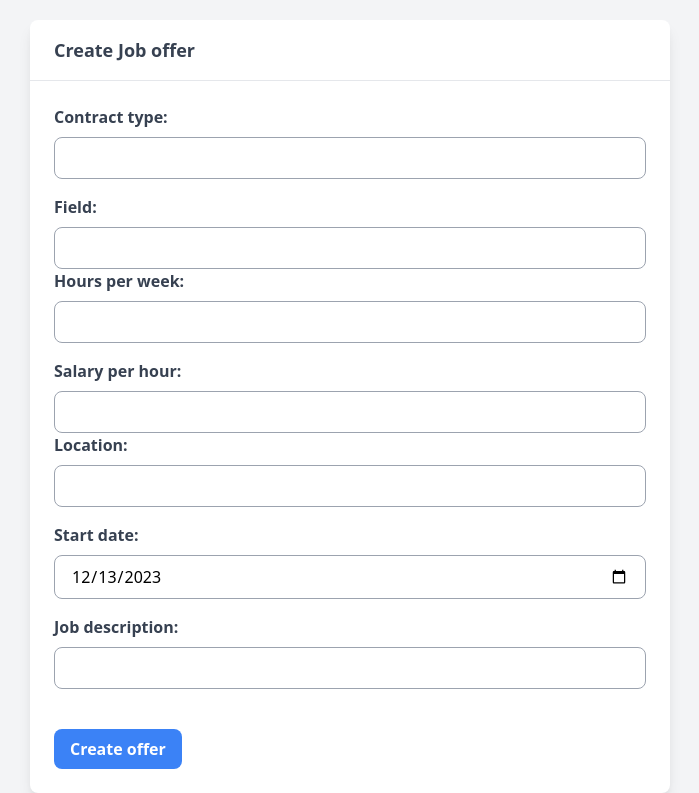
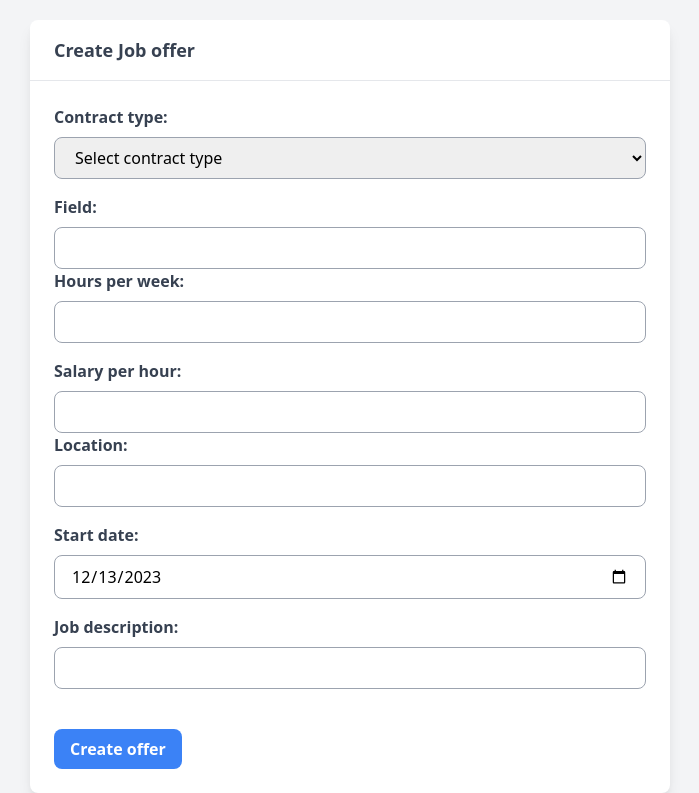
Before and after one commit to Lythical1/backend-eind-project, a PHP site: page /create_job.php in a window 1280 px wide. Shown: the part 64-857 px from the top of the page, without its empty margins (290-989 px from the left). Run offline with PHP 8.4, Linux system fonts and the light colour scheme.

Commit message:
made a list of contract types

```diff
--- a/create_job.php
+++ b/create_job.php
@@ -26,9 +26,18 @@ $date = date('Y-m-d');
                         <form method="POST" action="job_offer_creation_handler.php">
 
                             <div class="mb-4">
-                                <label for="contract_type" class="block mb-2 font-semibold text-gray-700">Contract type:</label>
-                                <input type="text" id="contract_type" name="contract_type"
-                                    class="form-input w-full px-4 py-2 rounded-lg border border-gray-400" required>
+                                <label for="contract_type" class="block mb-2 font-semibold text-gray-700">Contract
+                                    type:</label>
+                                <select id="contract_type" name="contract_type"
+                                    class="form-select w-full px-4 py-2 rounded-lg border border-gray-400" required>
+                                    <option value="">Select contract type</option>
+                                    <option value="full-time">Full-time</option>
+                                    <option value="part-time">Part-time</option>
+                                    <option value="freelance">Freelance</option>
+                                    <option value="internship">Internship</option>
+                                    <option value="temporary">Temporary</option>
+                                    <option value="volunteer">Volunteer</option>
+                                </select>
                             </div>
 
                             <div>
@@ -40,13 +49,14 @@ $date = date('Y-m-d');
                             <div class="mb-4">
                                 <label for="hours_per_week" class="block mb-2 font-semibold text-gray-700">Hours per
                                     week:</label>
-                                <input type="number" id="hours_per_week" name="hours_per_week"
+                                <input type="number" id="hours_per_week" name="hours_per_week" min="0" max="80"
                                     class="form-input w-full px-4 py-2 rounded-lg border border-gray-400" required>
                             </div>
 
                             <div>
-                                <label for="hourly_rate" class="block mb-2 font-semibold text-gray-700">Salary per hour:</label>
-                                <input type="number" id="hourly_rate" name="hourly_rate" min="0" max="80"
+                                <label for="hourly_rate" class="block mb-2 font-semibold text-gray-700">Salary per
+                                    hour:</label>
+                                <input type="number" id="hourly_rate" name="hourly_rate"
                                     class="form-input w-full px-4 py-2 rounded-lg border border-gray-400" required>
                             </div>
 
@@ -59,7 +69,8 @@ $date = date('Y-m-d');
                             <div class="mb-4">
                                 <label for="start_date" class="block mb-2 font-semibold text-gray-700">Start
                                     date:</label>
-                                <input type="date" id="start_date" name="start_date" value="<?= $date ?>" min="<?= $date ?>"
+                                <input type="date" id="start_date" name="start_date" value="<?= $date ?>"
+                                    min="<?= $date ?>"
                                     class="form-input w-full px-4 py-2 rounded-lg border border-gray-400" required>
                             </div>
 
```
